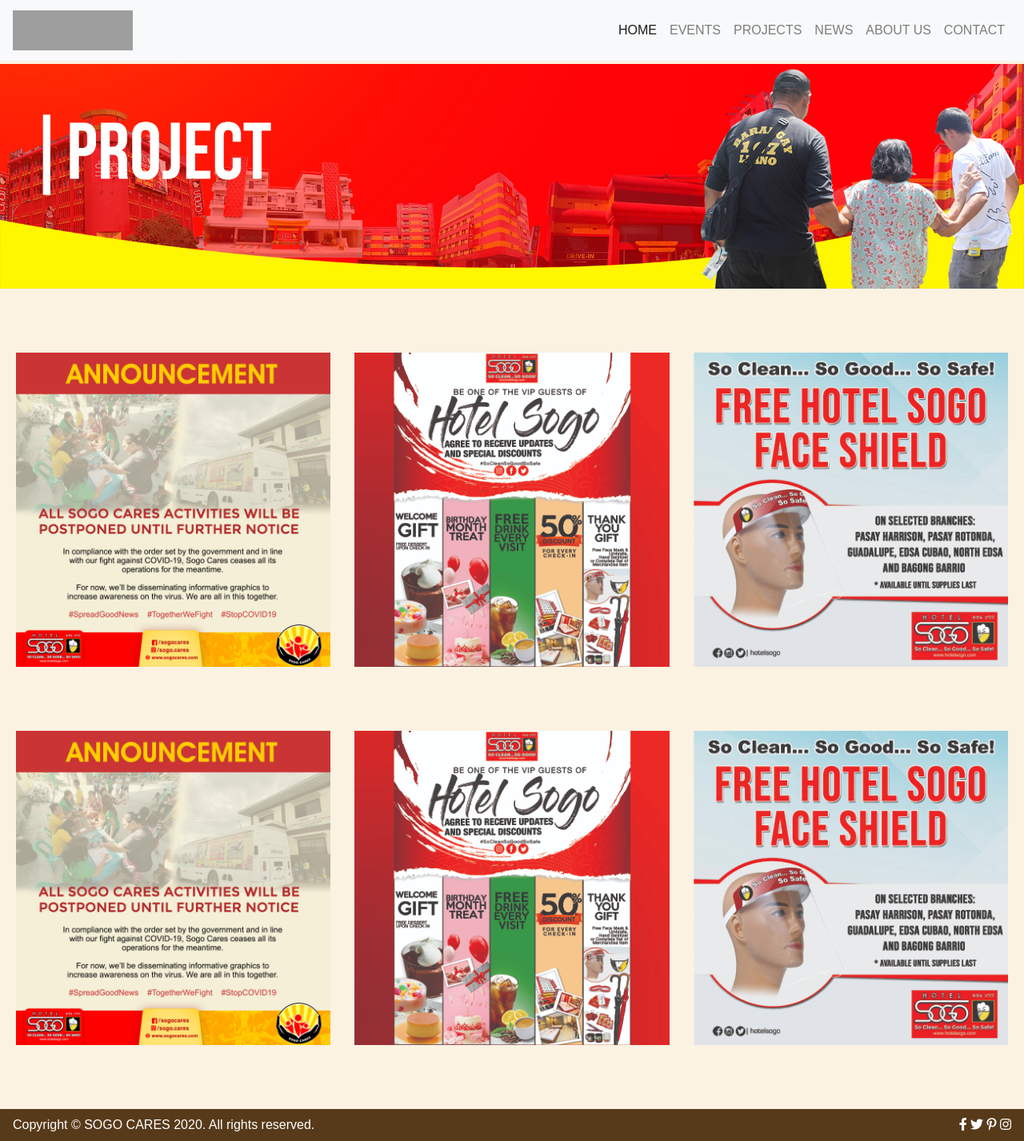
After one commit to glucion05012/SogoCares, a CodeIgniter app: page /SogoCares/projects in a window 1280 px wide. The commit adds this page. Shown: the whole page at 80% size. Run offline with CodeIgniter, Linux system fonts and the light colour scheme; some libraries are stand-ins or nearby versions; grey boxes are pictures that could not be loaded.

Commit message:
added projects page

```diff
--- a/application/config/routes.php
+++ b/application/config/routes.php
@@ -7,3 +7,4 @@
 
 $route['events'] = 'sogocontroller/events';
 $route['aboutus'] = 'sogocontroller/aboutus';
+$route['projects'] = 'sogocontroller/projects';
--- a/application/controllers/Sogocontroller.php
+++ b/application/controllers/Sogocontroller.php
@@ -17,5 +17,11 @@
             $this->load->view('pages/aboutus');
             $this->load->view('templates/footer');
         }
+
+        public function projects(){
+            $this->load->view('templates/header');
+            $this->load->view('pages/projects');
+            $this->load->view('templates/footer');
+        }
     }
 ?>
--- a/application/views/pages/events.php
+++ b/application/views/pages/events.php
@@ -1,5 +1,5 @@
-<div class="eventBanner">
-    <img src="./assets/events/event_banner.jpg" alt="Banner">
+<div class="banner">
+    <img src="./assets/banners/event.jpg" alt="Banner">
 </div>
 <div class="content-wrapper">
 
--- /dev/null
+++ b/application/views/pages/projects.php
@@ -0,0 +1,29 @@
+<div class="banner">
+    <img src="./assets/banners/project.jpg" alt="Banner">
+</div>
+<div class="content-wrapper">
+
+    <div class="row projectImg">
+        <div class="col-sm-4">
+            <img class="d-block img-fluid" src="./assets/events/announcement.jpg" alt="Announcements">
+        </div>
+        <div class="col-sm-4">
+            <img class="d-block img-fluid" src="./assets/events/promo_1.jpg" alt="promo 1">
+        </div>
+        <div class="col-sm-4">
+            <img class="d-block img-fluid" src="./assets/events/promo_2.jpg" alt="promo 2">
+        </div>
+    </div>
+
+    <div class="row projectImg">
+        <div class="col-sm-4">
+            <img class="d-block img-fluid" src="./assets/events/announcement.jpg" alt="Announcements">
+        </div>
+        <div class="col-sm-4">
+            <img class="d-block img-fluid" src="./assets/events/promo_1.jpg" alt="promo 1">
+        </div>
+        <div class="col-sm-4">
+            <img class="d-block img-fluid" src="./assets/events/promo_2.jpg" alt="promo 2">
+        </div>
+    </div>
+</div>
--- a/application/views/templates/header.php
+++ b/application/views/templates/header.php
@@ -35,7 +35,7 @@
         <a class="nav-link" href="<?php echo base_url(); ?>events">EVENTS</a>
       </li>
       <li class="nav-item">
-        <a class="nav-link" href="#">PROJECTS</a>
+        <a class="nav-link" href="<?php echo base_url(); ?>projects">PROJECTS</a>
       </li>
       <li class="nav-item">
         <a class="nav-link" href="#">NEWS</a>
--- a/assets/css/style.css
+++ b/assets/css/style.css
@@ -1,6 +1,11 @@
 body{
     background-color: #fbf2e2;
     font-family: Arial, Helvetica, sans-serif;
+}
+
+.banner img{
+    padding-top: 5em;
+    width: 100%;
 }
 
 @media only screen and (max-width: 600px) {
@@ -251,21 +256,19 @@
 }
 /* -------------- END ABOUT US -------------- */
 
-/* -------------- END EVENTS -------------- */
-.eventBanner img{
-    padding-top: 5em;
-    width: 100%;
-}
+/* -------------- EVENTS -------------- */
 
 .eventImg img{
     margin-bottom: 5em;
 }
 /* -------------- END EVENTS -------------- */
 
-.title{
- text-align: center;
- padding-top: 20px;
+/* -------------- PROJECTS -------------- */
+
+.projectImg img{
+    margin-bottom: 5em;
 }
+/* -------------- END PROJECTS -------------- */
 
 .footer {
     width: 100%;
```
Also changed, not shown: application/views/pages/aboutus.php (+3 -6 lines), assets/banners/about_us.jpg (added), assets/banners/contact_us.jpg (added), assets/banners/event.jpg (renamed from assets/events/event_banner.jpg), assets/banners/news.jpg (added), assets/banners/project.jpg (added).
